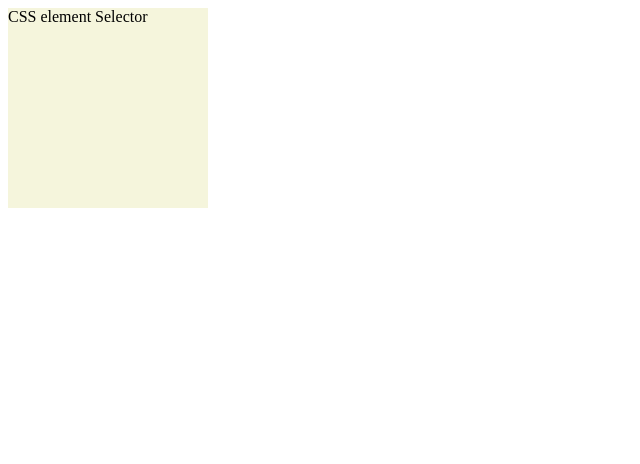
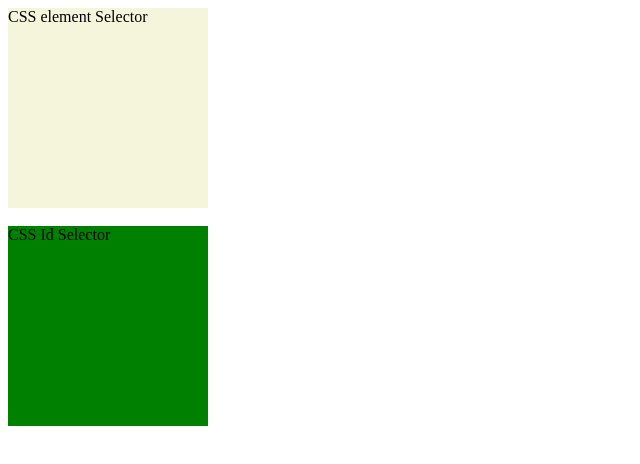
Before and after one commit to vitthalgarad143/cssselectorproject, a plain HTML site: page index.html in a window 1280 px wide. Shown: the whole page, without its empty margins (0-640 px from the left). Drawn offline with Linux system fonts and the light colour scheme.

Commit message:
i have completed id Selector

```diff
--- a/index.html
+++ b/index.html
@@ -11,12 +11,20 @@
             height: 200px;
             background-color: beige;
         }
+        span#a1{
+            display: block;
+            width: 200px;
+            height: 200px;
+            background-color: green;
+        }
 
     </style>
 
 </head>
 <body>
     <div>CSS element Selector</div>
+    <br>
+    <span id="a1"> CSS Id Selector</span>
 
 </body>
 </html>
```
